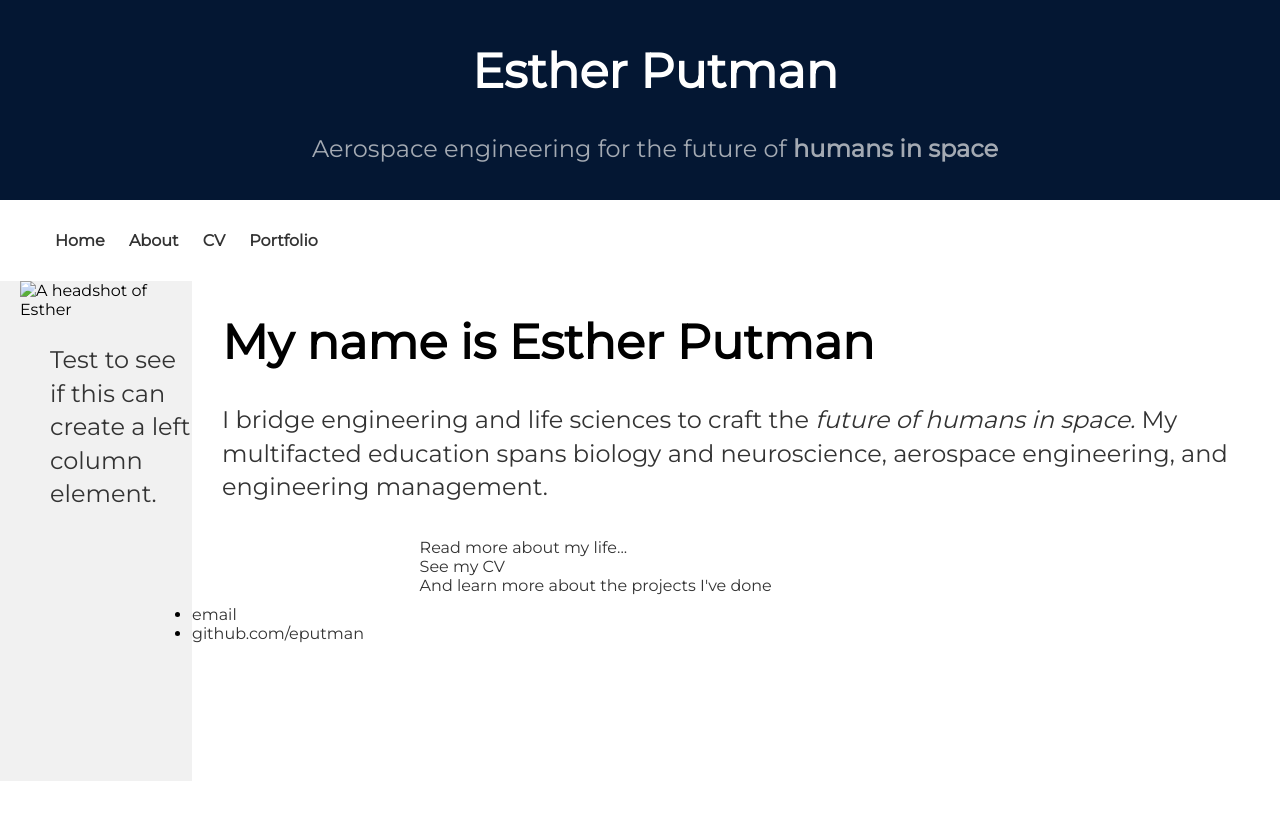
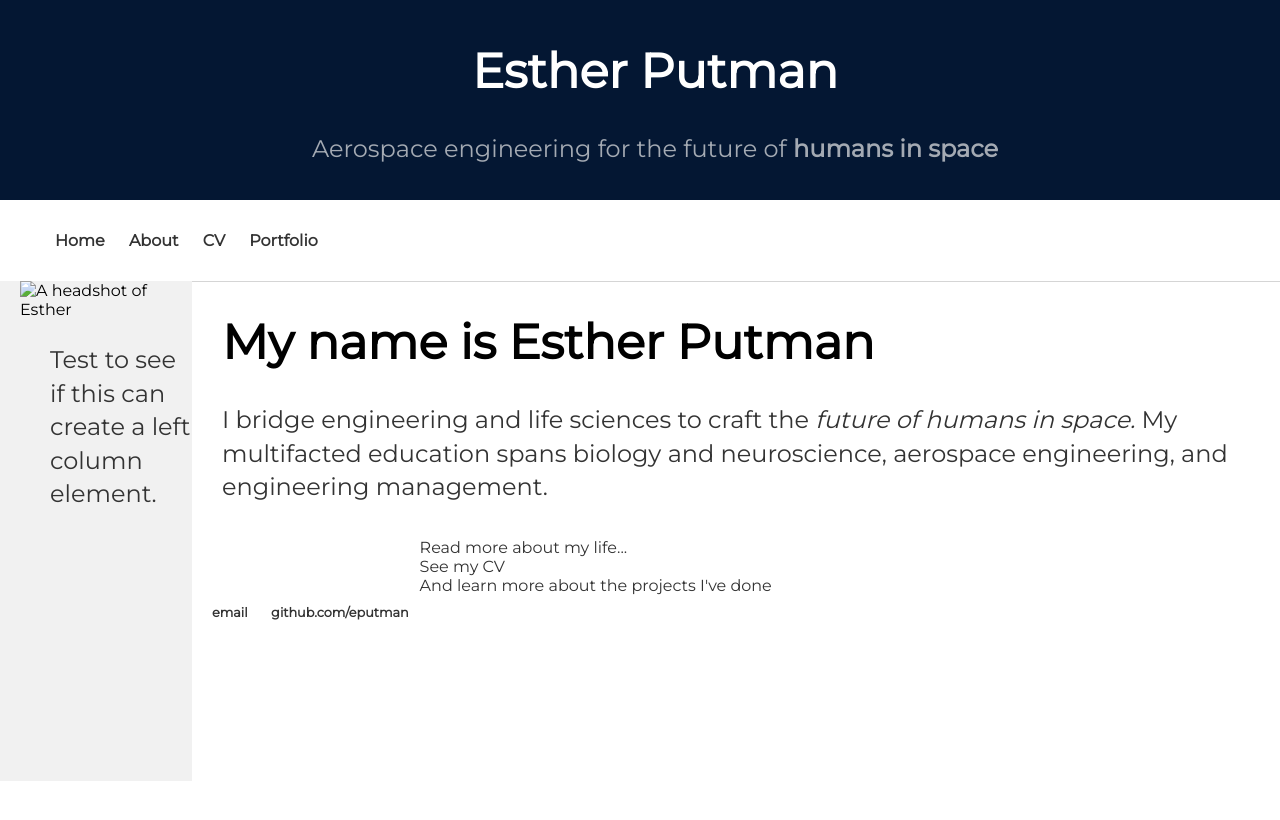
Before and after one commit to eputman/eputman.github.io, a Jekyll site: the page built from index.html, in a window 1280 px wide. Shown: the top 820 px of the page. Built offline with Jekyll 4.4.1, drawn with Linux system fonts in a browser that asks for light colours; nearby versions of some CDN libraries.

Commit message:
Update default.html

```diff
--- a/_layouts/default.html
+++ b/_layouts/default.html
@@ -28,17 +28,17 @@
 	    		</ul>
 			</nav>
 
-			<div>
+				<div>
 
-			{{ content }}
+				{{ content }}
 
-			</div><!-- /content -->
+				</div><!-- /content -->
 
-			<div class="footer">
-	    		<ul>
+			<footer>
+	    			<ul>
 	        		<li><a href="mailto:esther.putman@colorado.edu">email</a></li>
 	        		<li><a href="https://github.com/eputman">github.com/eputman</a></li>
 				</ul>
-			</div><!-- /footer -->
+			</footer>
 		</body>
 	</html>
```
